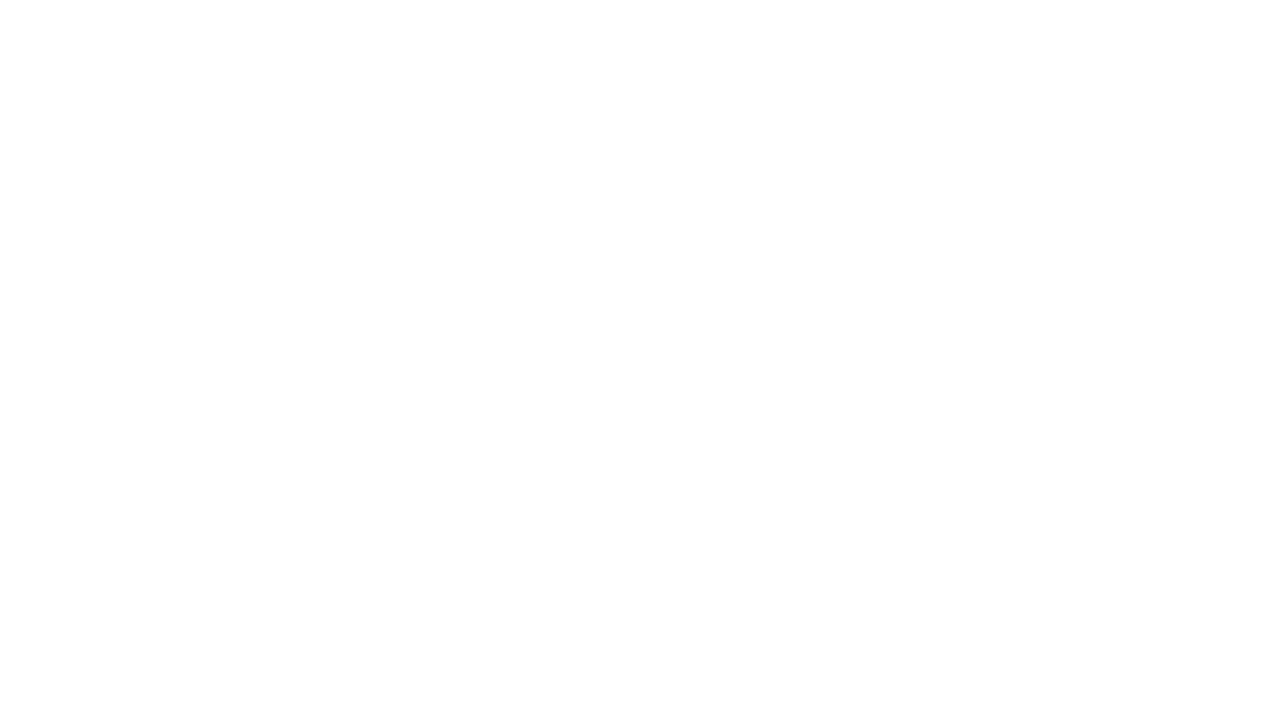
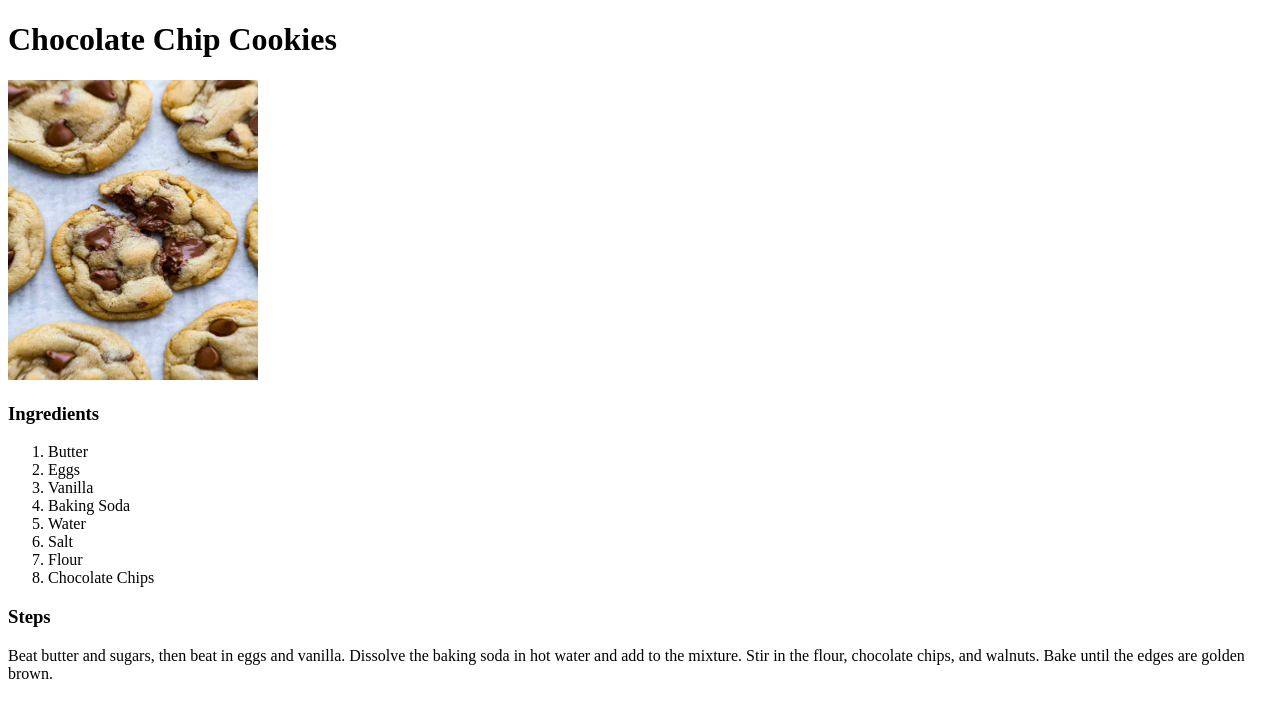
Before and after one commit to SimrahRuqiya/odin-recipes, a plain HTML site: page recipes/cookies.html in a window 1280 px wide. Drawn offline with Linux system fonts and the light colour scheme.

Commit message:
index, cookies ,brownies files done

```diff
--- a/recipes/cookies.html
+++ b/recipes/cookies.html
@@ -4,4 +4,30 @@
         <meta charset="UTF-8">
         <title>Cookies</title>
     </head>
+    <body>
+        <h1>Chocolate Chip Cookies</h1>
+        <p>
+            <img src="cookiepic.jpg" alt="Cookies" height="300" width="250">
+        </p>
+        <p>
+            <h3>Ingredients</h3>
+            <ol>
+                <li>Butter</li>
+                <li>Eggs</li>
+                <li>Vanilla</li>
+                <li>Baking Soda</li>
+                <li>Water</li>
+                <li>Salt</li>
+                <li>Flour</li>
+                <li>Chocolate Chips</li>
+            </ol>
+        </p>
+        <p>
+            <h3>Steps</h3>
+            <p>Beat butter and sugars, then beat in eggs and vanilla.
+                Dissolve the baking soda in hot water and add to the mixture.
+                Stir in the flour, chocolate chips, and walnuts.
+                Bake until the edges are golden brown.</p>
+        </p>
+    </body>
 </html>
```
Also changed, not shown: index.html (+7 -1 lines), recipes/brownies.html (+25 -0 lines), chefcat.jpg (added), recipes/browniepic.jpg (added), recipes/cookiepic.jpg (added).
